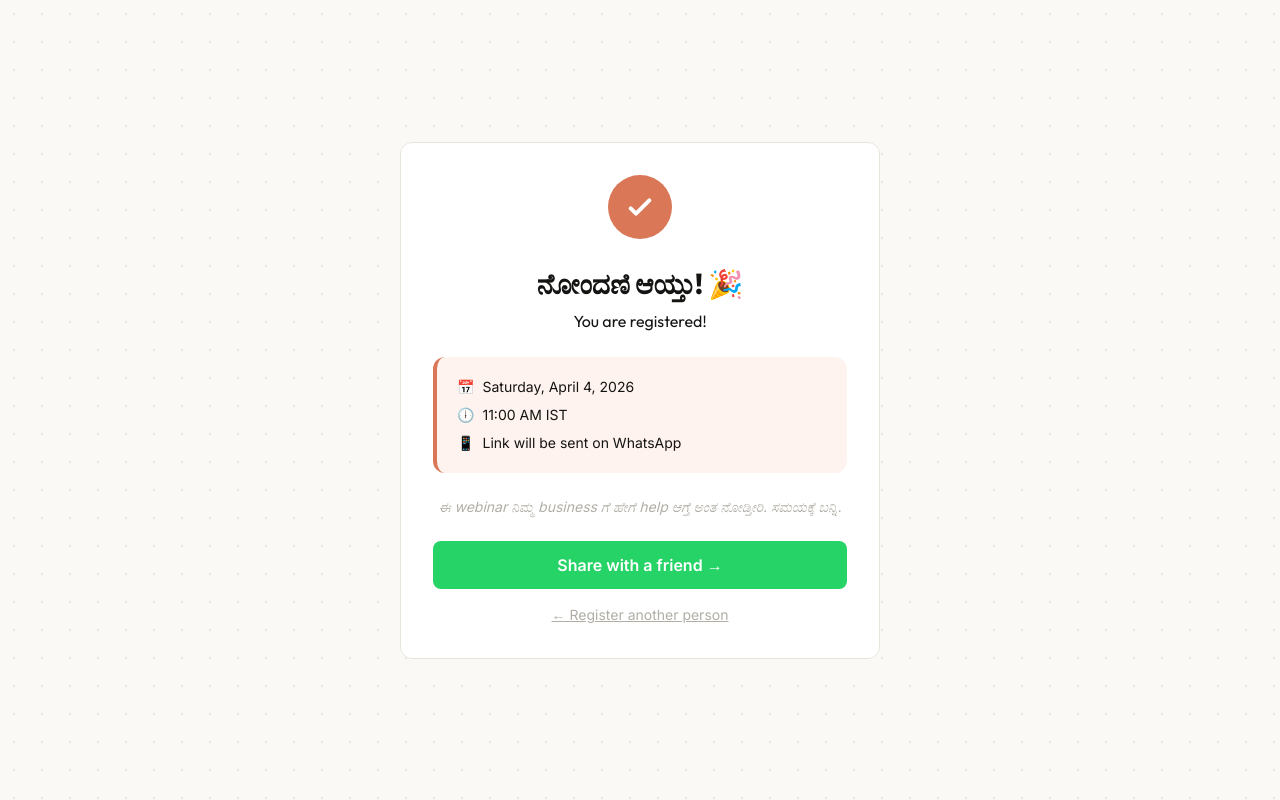
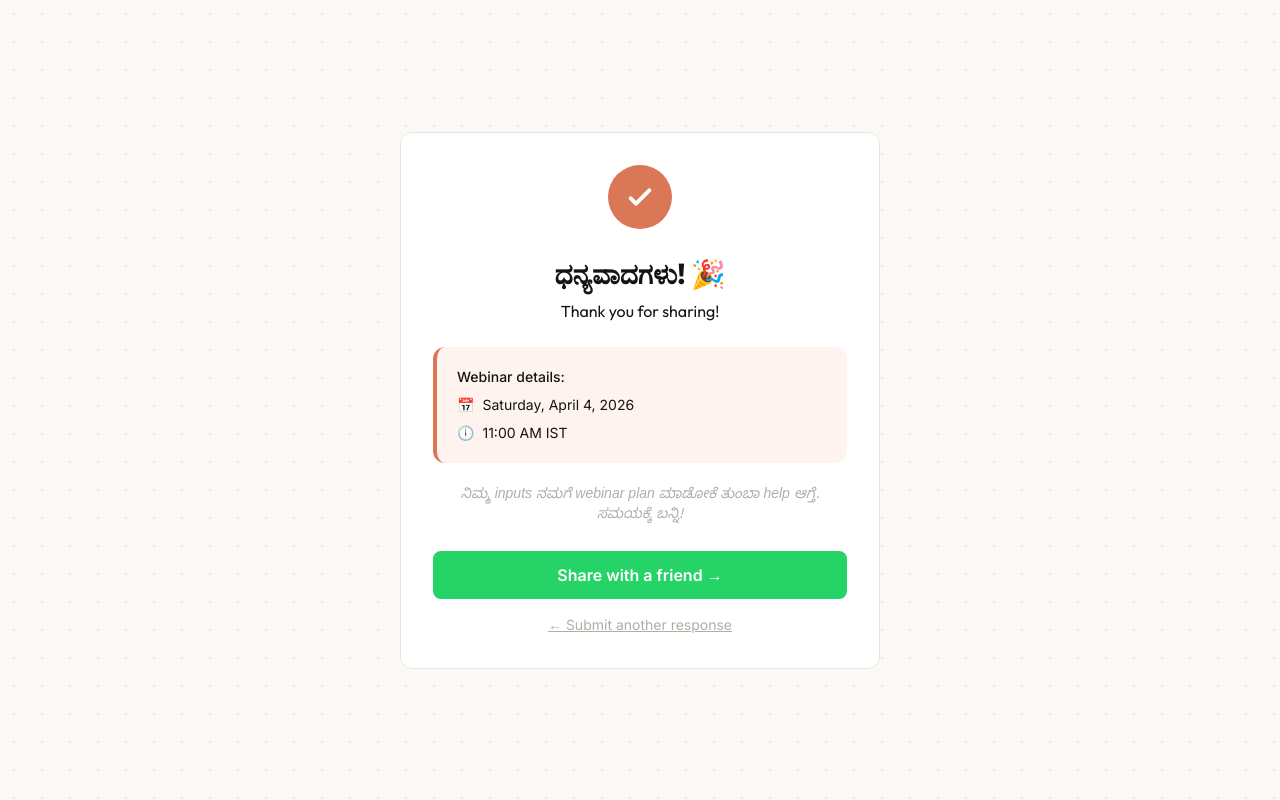
Before and after one commit to nurturinglabs/mundebanni-community-survey, a Next.js app: page /thank-you in a window 1280 px wide. Built offline with nearby package versions, Linux system fonts and the light colour scheme.

Commit message:
Its pre-survey

```diff
--- a/src/app/layout.tsx
+++ b/src/app/layout.tsx
@@ -31,8 +31,8 @@ const notoSansKannada = Noto_Sans_Kannada({
 });
 
 export const metadata: Metadata = {
-  title: "SuperPower for your Business — Free Webinar",
-  description: "Register for the free Kannada webinar on using AI for your business. April 2026.",
+  title: "SuperPower for your Business — Pre-Webinar Survey",
+  description: "Tell us about your business so we can tailor the AI webinar for you. April 2026.",
 };
 
 export default function RootLayout({
--- a/src/app/page.tsx
+++ b/src/app/page.tsx
@@ -89,10 +89,10 @@ export default function Home() {
             <div className="flex items-center justify-between">
               <div>
                 <h2 className="font-outfit font-semibold text-lg text-[#141413]">
-                  Register for the Webinar
+                  Tell us about your business
                 </h2>
                 <p className="font-inter text-[12px] text-[#B0AEA5]">
-                  <span className="font-kannada">ನೋಂದಾಯಿಸಿ</span> · Helps us make this session relevant for you.
+                  <span className="font-kannada">ನಿಮ್ಮ business ಬಗ್ಗೆ ಹೇಳಿ</span> · Helps us tailor the webinar for you.
                 </p>
               </div>
               <span className="lg:hidden inline-block bg-[#D97757] text-white rounded-full px-3 py-1 text-[10px] font-medium">
--- a/src/components/RegistrationForm.tsx
+++ b/src/components/RegistrationForm.tsx
@@ -277,12 +277,12 @@ export default function RegistrationForm() {
               Registering...
             </>
           ) : (
-            "Register Now →"
+            "Submit →"
           )}
         </button>
 
         <p className="text-[11px] text-[#B0AEA5] text-center mt-2">
-          Free event. No spam. Ever.
+          Takes 30 seconds. Helps us plan a better session for you.
         </p>
       </div>
     </form>
--- a/src/components/ThankYou.tsx
+++ b/src/components/ThankYou.tsx
@@ -5,7 +5,7 @@ import Link from "next/link";
 export default function ThankYou() {
   const handleShare = () => {
     const text = encodeURIComponent(
-      "SuperPower for your Business — Free Kannada Webinar on April 4, 11AM. Register here: " +
+      "SuperPower for your Business — Free Kannada AI Webinar on April 4, 11AM. Fill the quick survey: " +
         window.location.origin
     );
     window.open(`https://wa.me/?text=${text}`, "_blank");
@@ -24,29 +24,26 @@ export default function ThankYou() {
 
           {/* Heading */}
           <h1 className="font-outfit font-extrabold text-[28px] text-[#141413] mb-1">
-            ನೋಂದಣಿ ಆಯ್ತು! 🎉
+            ಧನ್ಯವಾದಗಳು! 🎉
           </h1>
-          <p className="font-outfit text-base text-[#141413]">You are registered!</p>
+          <p className="font-outfit text-base text-[#141413]">Thank you for sharing!</p>
 
           {/* Details box */}
           <div className="bg-[#FEF3EE] border-l-4 border-[#D97757] rounded-xl p-5 mt-6 text-left">
+            <p className="text-sm text-[#141413] font-medium mb-2">Webinar details:</p>
             <div className="flex items-center gap-2 text-sm mb-2">
               <span>📅</span>
               <span>Saturday, April 4, 2026</span>
             </div>
-            <div className="flex items-center gap-2 text-sm mb-2">
+            <div className="flex items-center gap-2 text-sm">
               <span>🕕</span>
               <span>11:00 AM IST</span>
             </div>
-            <div className="flex items-center gap-2 text-sm">
-              <span>📱</span>
-              <span>Link will be sent on WhatsApp</span>
-            </div>
           </div>
 
-          {/* Italic note */}
-          <p className="font-inter italic text-sm text-[#B0AEA5] text-center mt-6">
-            ಈ webinar ನಿಮ್ಮ business ಗೆ ಹೇಗೆ help ಆಗ್ತೆ ಅಂತ ನೋಡ್ತೀರಿ. ಸಮಯಕ್ಕೆ ಬನ್ನಿ.
+          {/* Note */}
+          <p className="font-inter italic text-sm text-[#B0AEA5] text-center mt-6 font-kannada">
+            ನಿಮ್ಮ inputs ನಮಗೆ webinar plan ಮಾಡೋಕೆ ತುಂಬಾ help ಆಗ್ತೆ. ಸಮಯಕ್ಕೆ ಬನ್ನಿ!
           </p>
 
           {/* WhatsApp share button */}
@@ -57,12 +54,12 @@ export default function ThankYou() {
             Share with a friend →
           </button>
 
-          {/* Register another */}
+          {/* Submit another */}
           <Link
             href="/"
             className="inline-block text-sm text-[#B0AEA5] underline mt-4"
           >
-            ← Register another person
+            ← Submit another response
           </Link>
         </div>
       </div>
```
